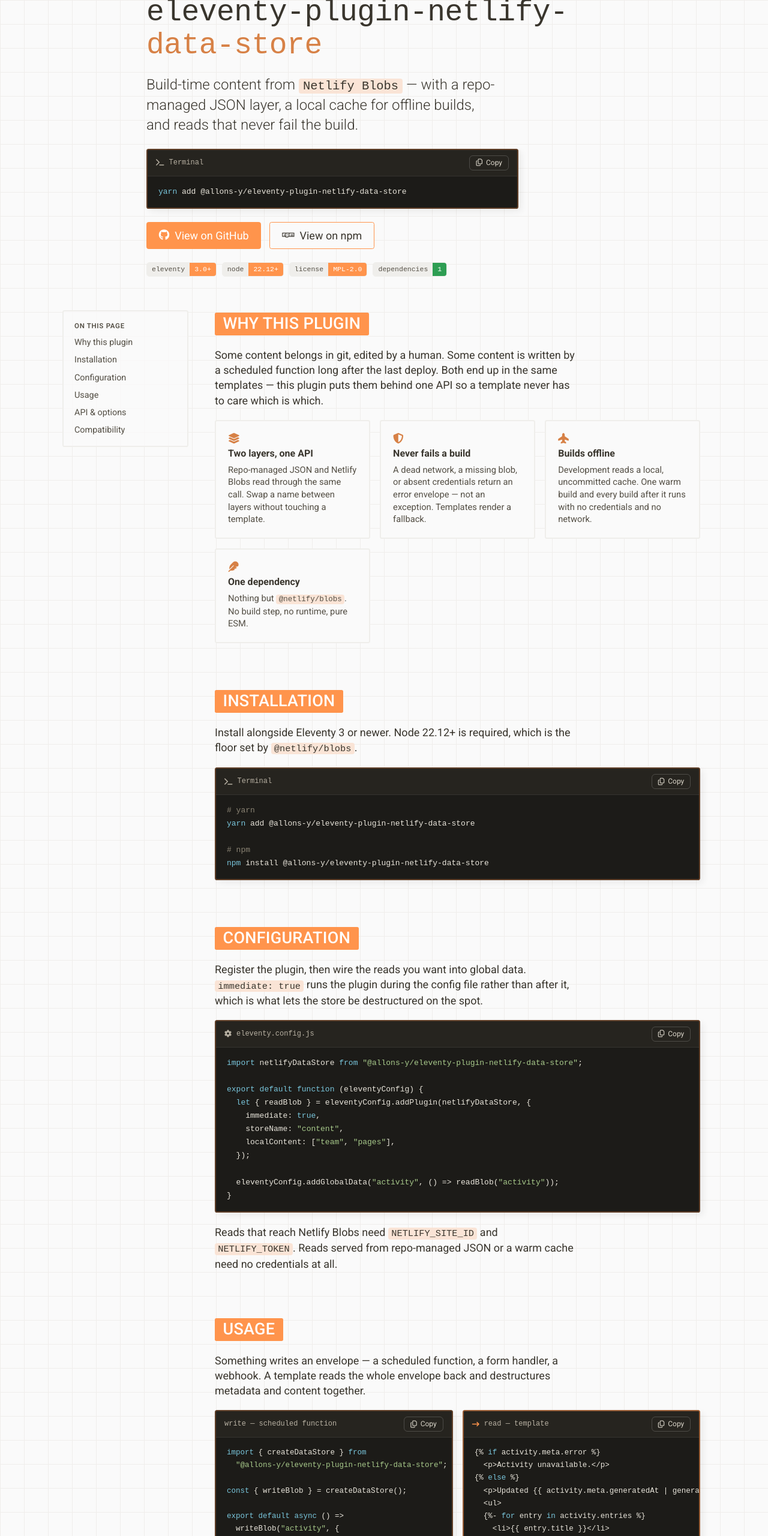
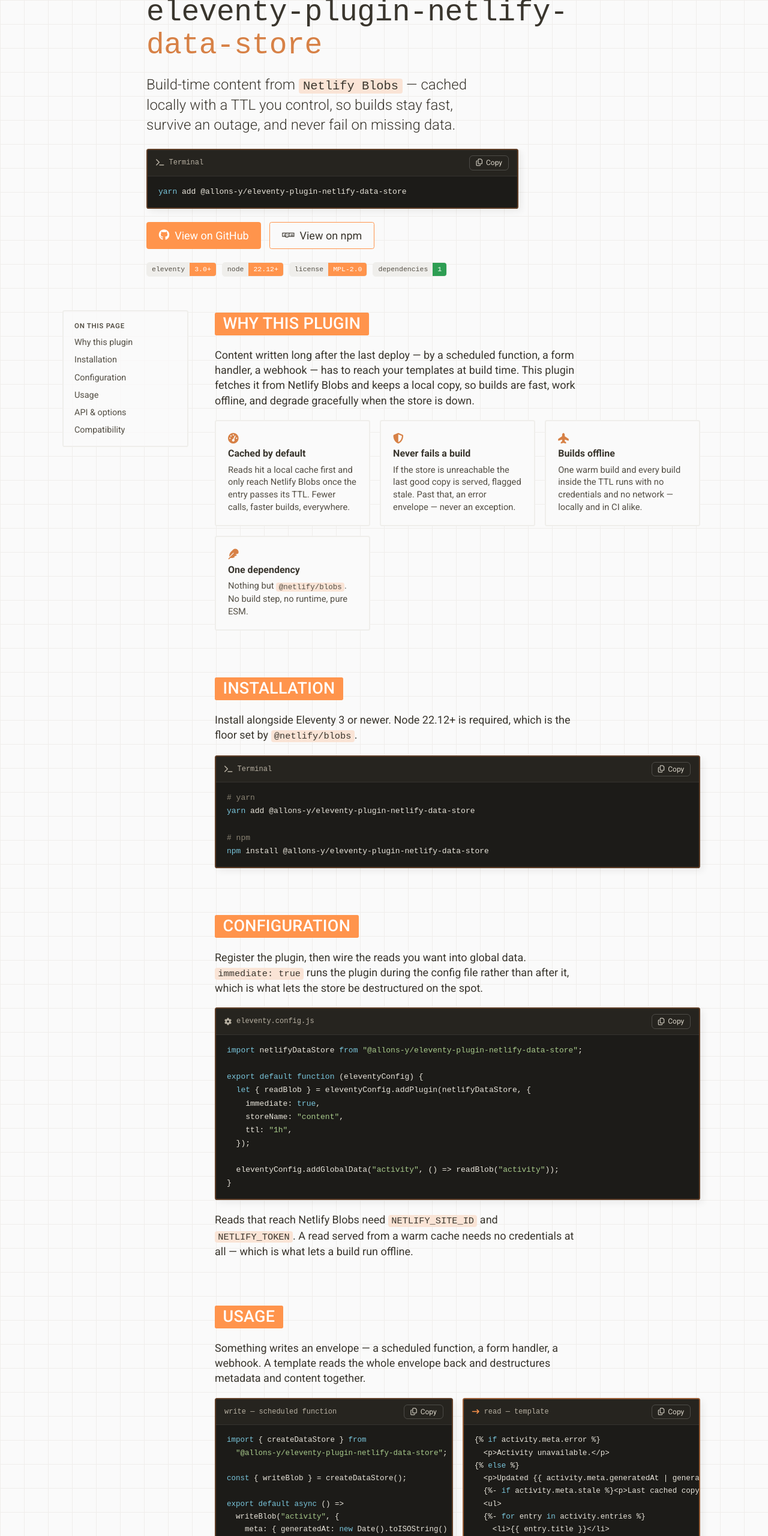
Before and after one commit to allonsy-studio/eleventy-plugin-netlify-data-store, a plain HTML site: page pr-preview/pr-1/index.html in a window 1280 px wide. Shown: the part 200-2760 px from the top of the page at 60% size. Drawn offline with Linux system fonts and the light colour scheme; a web font is replaced by a local one.

Commit message:
Deploy preview for PR 1 🛫

```diff
--- a/pr-preview/pr-1/index.html
+++ b/pr-preview/pr-1/index.html
@@ -4,7 +4,7 @@
   <meta charset="utf-8">
   <meta name="viewport" content="width=device-width, initial-scale=1">
   <title>eleventy-plugin-netlify-data-store | Allons-y Studio</title>
-  <meta name="description" content="Read and write build-time content for Eleventy from Netlify Blobs, with a repo-managed JSON layer and a local cache for offline development. A free, open-source Eleventy plugin from Allons-y Studio.">
+  <meta name="description" content="Read and write build-time content for Eleventy from Netlify Blobs, with a TTL-based local cache for fast, offline-tolerant builds. A free, open-source Eleventy plugin from Allons-y Studio.">
   <link rel="icon" href="assets/favicon.svg">
   <link rel="stylesheet" href="css/styles.css">
   <link rel="stylesheet" href="css/template.css">
@@ -35,7 +35,7 @@
 
     <h1 style="font-family:var(--theme--code--FontFamily);font-size:clamp(2rem,7vw,3.1rem);font-weight:400;letter-spacing:-0.01em;margin:0;word-break:break-word;">eleventy-plugin-netlify-<span style="color:var(--theme--text--Color--accent);">data-store</span></h1>
 
-    <p class="headline" style="--headline--FontSize:1.5rem;margin:0;max-inline-size:44ch;text-wrap:pretty;">Build-time content from <span class="inline-c">Netlify Blobs</span> — with a repo-managed JSON layer, a local cache for offline builds, and reads that never fail the build.</p>
+    <p class="headline" style="--headline--FontSize:1.5rem;margin:0;max-inline-size:44ch;text-wrap:pretty;">Build-time content from <span class="inline-c">Netlify Blobs</span> — cached locally with a TTL you control, so builds stay fast, survive an outage, and never fail on missing data.</p>
 
     <div class="code" data-code style="max-inline-size:620px;inline-size:100%;">
       <div class="code__bar"><span class="code__name"><i class="fa-solid fa-terminal" aria-hidden="true"></i>Terminal</span><button class="code__copy" type="button"><i class="fa-regular fa-copy" aria-hidden="true"></i><span data-copy-label>Copy</span></button></div>
@@ -75,11 +75,11 @@
       <!-- WHY -->
       <section id="why">
         <h2 class="ay-title ay-title--highlight">Why this plugin</h2>
-        <p class="reading">Some content belongs in git, edited by a human. Some content is written by a scheduled function long after the last deploy. Both end up in the same templates — this plugin puts them behind one API so a template never has to care which is which.</p>
+        <p class="reading">Content written long after the last deploy — by a scheduled function, a form handler, a webhook — has to reach your templates at build time. This plugin fetches it from Netlify Blobs and keeps a local copy, so builds are fast, work offline, and degrade gracefully when the store is down.</p>
         <div class="cards">
-          <div class="card"><i class="fa-solid fa-layer-group" aria-hidden="true"></i><h3>Two layers, one API</h3><p>Repo-managed JSON and Netlify Blobs read through the same call. Swap a name between layers without touching a template.</p></div>
-          <div class="card"><i class="fa-solid fa-shield-halved" aria-hidden="true"></i><h3>Never fails a build</h3><p>A dead network, a missing blob, or absent credentials return an error envelope — not an exception. Templates render a fallback.</p></div>
-          <div class="card"><i class="fa-solid fa-plane-up" aria-hidden="true"></i><h3>Builds offline</h3><p>Development reads a local, uncommitted cache. One warm build and every build after it runs with no credentials and no network.</p></div>
+          <div class="card"><i class="fa-solid fa-gauge-high" aria-hidden="true"></i><h3>Cached by default</h3><p>Reads hit a local cache first and only reach Netlify Blobs once the entry passes its TTL. Fewer calls, faster builds, everywhere.</p></div>
+          <div class="card"><i class="fa-solid fa-shield-halved" aria-hidden="true"></i><h3>Never fails a build</h3><p>If the store is unreachable the last good copy is served, flagged stale. Past that, an error envelope — never an exception.</p></div>
+          <div class="card"><i class="fa-solid fa-plane-up" aria-hidden="true"></i><h3>Builds offline</h3><p>One warm build and every build inside the TTL runs with no credentials and no network — locally and in CI alike.</p></div>
           <div class="card"><i class="fa-solid fa-feather" aria-hidden="true"></i><h3>One dependency</h3><p>Nothing but <span class="inline-c">@netlify/blobs</span>. No build step, no runtime, pure ESM.</p></div>
         </div>
       </section>
@@ -110,13 +110,13 @@
   <span class="t-kw">let</span> { readBlob } = eleventyConfig.addPlugin(netlifyDataStore, {
     immediate: <span class="t-kw">true</span>,
     storeName: <span class="t-str">"content"</span>,
-    localContent: [<span class="t-str">"team"</span>, <span class="t-str">"pages"</span>],
+    ttl: <span class="t-str">"1h"</span>,
   });
 
   eleventyConfig.addGlobalData(<span class="t-str">"activity"</span>, () =&gt; readBlob(<span class="t-str">"activity"</span>));
 }</code></pre>
         </div>
-        <p class="reading">Reads that reach Netlify Blobs need <span class="inline-c">NETLIFY_SITE_ID</span> and <span class="inline-c">NETLIFY_TOKEN</span>. Reads served from repo-managed JSON or a warm cache need no credentials at all.</p>
+        <p class="reading">Reads that reach Netlify Blobs need <span class="inline-c">NETLIFY_SITE_ID</span> and <span class="inline-c">NETLIFY_TOKEN</span>. A read served from a warm cache needs no credentials at all — which is what lets a build run offline.</p>
       </section>
 
       <!-- USAGE -->
@@ -143,6 +143,7 @@
   &lt;p&gt;Activity unavailable.&lt;/p&gt;
 {% <span class="t-kw">else</span> %}
   &lt;p&gt;Updated {{ activity.meta.generatedAt | generatedAt }}&lt;/p&gt;
+  {%- <span class="t-kw">if</span> activity.meta.stale %}&lt;p&gt;Last cached copy.&lt;/p&gt;{%- <span class="t-kw">endif</span> %}
   &lt;ul&gt;
   {%- <span class="t-kw">for</span> entry <span class="t-kw">in</span> activity.entries %}
     &lt;li&gt;{{ entry.title }}&lt;/li&gt;
@@ -151,7 +152,7 @@
 {% <span class="t-kw">endif</span> %}</code></pre>
           </div>
         </div>
-        <p class="reading">Reads resolve in order: a name listed in <span class="inline-c">localContent</span> comes straight from <span class="inline-c">&lt;dataDir&gt;/&lt;name&gt;.json</span>; in development the local cache answers next; otherwise the Netlify Blobs store does, and the result is written into the cache for the next offline build.</p>
+        <p class="reading">Reads resolve in order: the local cache answers while the entry is younger than <span class="inline-c">ttl</span>; otherwise Netlify Blobs does, and the result is written into the cache for the next build. If the store cannot be reached, an expired entry is served with <span class="inline-c">meta.stale</span> set rather than failing.</p>
       </section>
 
       <!-- API -->
@@ -161,31 +162,31 @@
         <div class="opts">
           <div class="opt">
             <div class="opt__meta"><code class="opt__name">readBlob(name, storeName?)</code><div class="opt__tags"><span class="opt__type">Promise&lt;object&gt;</span></div></div>
-            <p class="opt__desc">Returns the full <span class="inline-c">{ meta, ...content }</span> envelope, or <span class="inline-c">{ meta: { error } }</span> on any failure. Never throws.</p>
+            <p class="opt__desc">Cache first, then Netlify Blobs. Returns the full <span class="inline-c">{ meta, ...content }</span> envelope, or <span class="inline-c">{ meta: { error } }</span> on any failure. Never throws.</p>
           </div>
           <div class="opt">
             <div class="opt__meta"><code class="opt__name">writeBlob(name, data, storeName?)</code><div class="opt__tags"><span class="opt__type">Promise&lt;object&gt;</span></div></div>
-            <p class="opt__desc">Returns <span class="inline-c">{ statusCode, body }</span>. Refuses a repo-managed name with a 400 — that content is edited through git.</p>
+            <p class="opt__desc">Writes to the store and refreshes the cached copy. Returns <span class="inline-c">{ statusCode, body }</span>, never throws.</p>
           </div>
           <div class="opt">
             <div class="opt__meta"><code class="opt__name">listData(storeName?)</code><div class="opt__tags"><span class="opt__type">Promise&lt;string[]&gt;</span></div></div>
-            <p class="opt__desc">Blob keys in the store — or the local cache's keys in development, matching what a read would resolve.</p>
+            <p class="opt__desc">The blob keys held in the store.</p>
           </div>
           <div class="opt">
             <div class="opt__meta"><code class="opt__name">storeName</code><div class="opt__tags"><span class="opt__type">string</span><span class="opt__def">default: "content"</span></div></div>
             <p class="opt__desc">The Netlify Blobs store every call uses unless one is named explicitly.</p>
           </div>
           <div class="opt">
-            <div class="opt__meta"><code class="opt__name">localContent</code><div class="opt__tags"><span class="opt__type">string[]</span><span class="opt__def">default: []</span></div></div>
-            <p class="opt__desc">Content names served from repo-managed JSON instead of Blobs. Not registered as global data — Eleventy already loads the data directory on its own.</p>
+            <div class="opt__meta"><code class="opt__name">ttl</code><div class="opt__tags"><span class="opt__type">string | number</span><span class="opt__def">default: "1h"</span></div></div>
+            <p class="opt__desc">How long a cached entry stays fresh. Takes <span class="inline-c">eleventy-fetch</span> durations — <span class="inline-c">"30m"</span>, <span class="inline-c">"1h"</span>, <span class="inline-c">"7d"</span> — plus <span class="inline-c">"*"</span> to never expire and <span class="inline-c">0</span> to always refetch. An unparseable value throws at registration.</p>
           </div>
           <div class="opt">
-            <div class="opt__meta"><code class="opt__name">dataDir</code><div class="opt__tags"><span class="opt__type">string</span><span class="opt__def">default: Eleventy's data directory</span></div></div>
-            <p class="opt__desc">Where repo-managed JSON lives. Resolved on use, so a later <span class="inline-c">setDataDirectory()</span> is still honored.</p>
+            <div class="opt__meta"><code class="opt__name">staleIfError</code><div class="opt__tags"><span class="opt__type">boolean</span><span class="opt__def">default: true</span></div></div>
+            <p class="opt__desc">Serve an expired entry when the store is unreachable, flagged with <span class="inline-c">meta.stale</span> and <span class="inline-c">meta.cacheAge</span>. Set false to never serve data past its TTL.</p>
           </div>
           <div class="opt">
             <div class="opt__meta"><code class="opt__name">cacheDir</code><div class="opt__tags"><span class="opt__type">string</span><span class="opt__def">default: ".netlify/blobs-cache"</span></div></div>
-            <p class="opt__desc">The local, uncommitted Blobs cache. Written by the plugin, safe to delete, and gitignored via <span class="inline-c">.netlify</span>.</p>
+            <p class="opt__desc">The local, uncommitted cache. Each file wraps the value with the time it was fetched. Written by the plugin, safe to delete, and gitignored via <span class="inline-c">.netlify</span>.</p>
           </div>
           <div class="opt">
             <div class="opt__meta"><code class="opt__name">siteID</code> / <code class="opt__name">token</code><div class="opt__tags"><span class="opt__type">string</span><span class="opt__def">default: from the environment</span></div></div>
@@ -209,7 +210,7 @@
           <li><i class="fa-solid fa-check" aria-hidden="true"></i><span><strong>Eleventy 3.0+</strong> — declared as an optional peer dependency.</span></li>
           <li><i class="fa-solid fa-check" aria-hidden="true"></i><span><strong>Node.js 22.12+</strong> — the floor set by <span class="inline-c">@netlify/blobs</span>. Pure ESM, no build step.</span></li>
           <li><i class="fa-solid fa-check" aria-hidden="true"></i><span>Usable outside Eleventy — <span class="inline-c">createDataStore()</span> works in any Netlify Function.</span></li>
-          <li><i class="fa-solid fa-check" aria-hidden="true"></i><span>Only an explicit <span class="inline-c">NODE_ENV=development</span> reads the cache; unset is treated as production.</span></li>
+          <li><i class="fa-solid fa-check" aria-hidden="true"></i><span>Environment-agnostic — caching is governed by <span class="inline-c">ttl</span>, never by <span class="inline-c">NODE_ENV</span>.</span></li>
         </ul>
         <div style="display:flex;flex-wrap:wrap;gap:18px;align-items:center;">
           <a class="ay-cta-link" href="https://github.com/allonsy-studio/eleventy-plugin-netlify-data-store/blob/main/CHANGELOG.md">Changelog</a>
```
